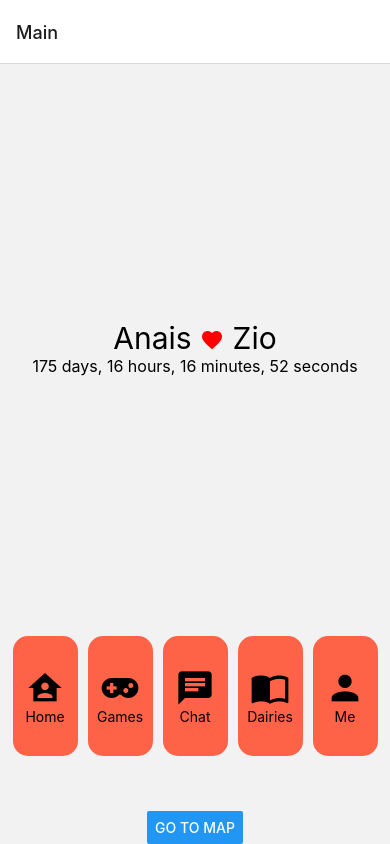
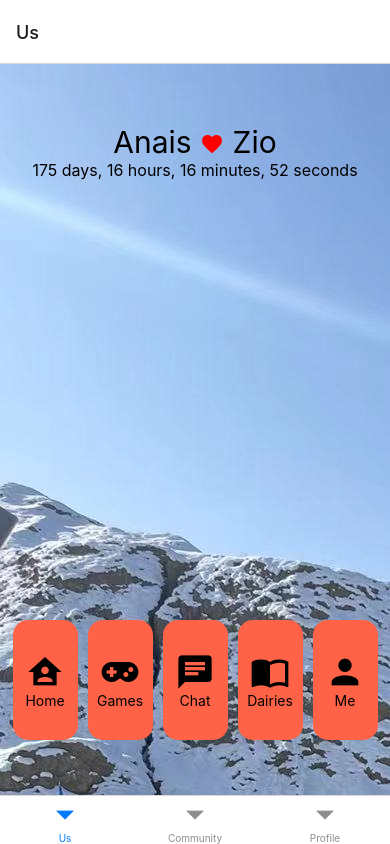
Before and after one commit to Zio7711/amazingLove, a React Native app in the folder wade/amazingLove/: screen /Us in a window 390 px wide. Built offline with nearby package versions, Linux system fonts and the light colour scheme.

Commit message:
config relative path

```diff
--- a/wade/amazingLove/App.js
+++ b/wade/amazingLove/App.js
@@ -1,21 +1,31 @@
 import { StyleSheet, Text, View } from 'react-native';
 
+import CommunityScreen from './src/screens/CommunityScreen';
 import MainScreen from './src/screens/MainScreen';
 import MapComponent from './src/components/MapComponent';
+import MyProfileScreen from './src/screens/MyProfileScreen';
 import { NavigationContainer } from '@react-navigation/native';
 import ScreenContainer from './src/components/ScreenContainer';
+import { createBottomTabNavigator } from '@react-navigation/bottom-tabs';
 import { createNativeStackNavigator } from '@react-navigation/native-stack';
 
 const Stack = createNativeStackNavigator();
+const Tab = createBottomTabNavigator();
 
 export default function App() {
   return (
     <ScreenContainer style={styles.container}>
       <NavigationContainer>
-        <Stack.Navigator initialRouteName='Home'>
+        {/* <Stack.Navigator initialRouteName='Home'>
           <Stack.Screen name='Main' component={MainScreen} />
           <Stack.Screen name='Map' component={MapComponent} />
-        </Stack.Navigator>
+        </Stack.Navigator> */}
+
+        <Tab.Navigator>
+          <Tab.Screen name='Us' component={MainScreen} />
+          <Tab.Screen name='Community' component={CommunityScreen} />
+          <Tab.Screen name='Profile' component={MyProfileScreen} />
+        </Tab.Navigator>
       </NavigationContainer>
       {/* <MapComponent /> */}
     </ScreenContainer>
--- a/wade/amazingLove/babel.config.js
+++ b/wade/amazingLove/babel.config.js
@@ -1,6 +1,22 @@
-module.exports = function(api) {
+module.exports = function (api) {
   api.cache(true);
   return {
     presets: ['babel-preset-expo'],
+    plugins: [
+      [
+        'module-resolver',
+        {
+          root: ['./src'],
+          alias: {
+            components: './src/components',
+            screens: './src/screens',
+            config: './config',
+            utils: './src/utils',
+            assets: './assets/',
+            hooks: './src/hooks',
+          },
+        },
+      ],
+    ],
   };
 };
--- a/wade/amazingLove/package.json
+++ b/wade/amazingLove/package.json
@@ -33,7 +33,8 @@
     "react-native-web": "0.17.1"
   },
   "devDependencies": {
-    "@babel/core": "^7.12.9"
+    "@babel/core": "^7.12.9",
+    "babel-plugin-module-resolver": "^4.1.0"
   },
   "private": true
 }
--- a/wade/amazingLove/src/components/MapComponent.js
+++ b/wade/amazingLove/src/components/MapComponent.js
@@ -18,23 +18,16 @@ const MapComponent = () => {
       ref={mapRef}
       style={styles.map}
       region={mapRegion}
+      showsMyLocationButton={true}
       showsUserLocation={true}
-      showsMyLocationButton={true}
-      // provider={MapView.PROVIDER_GOOGLE}
-      // onUserLocationChange={(result) => {
-      //   setMapRegion({
-      //     ...mapRegion,
-      //     latitude: result.nativeEvent.coordinate.latitude,
-      //     longitude: result.nativeEvent.coordinate.longitude,
-      //   });
-      // }}
+      mapPadding={{ bottom: 130 }}
     ></MapView>
   );
 };
 const styles = StyleSheet.create({
   map: {
-    width: Dimensions.get('window').width,
-    height: Dimensions.get('window').height,
+    height: '100%',
+    alignItems: 'stretch',
   },
 });
 export default MapComponent;
--- a/wade/amazingLove/src/components/ScreenContainer.js
+++ b/wade/amazingLove/src/components/ScreenContainer.js
@@ -1,10 +1,15 @@
-import { SafeAreaView, StyleSheet } from 'react-native';
+import { SafeAreaView, StatusBar, StyleSheet } from 'react-native';
 
 import Constants from 'expo-constants';
 import React from 'react';
 
 const ScreenContainer = ({ children }) => {
-  return <SafeAreaView style={styles.container}>{children}</SafeAreaView>;
+  return (
+    <SafeAreaView style={styles.container}>
+      {children}
+      <StatusBar barStyle='yes' />
+    </SafeAreaView>
+  );
 };
 
 const styles = StyleSheet.create({
--- a/wade/amazingLove/src/components/mainScreenComponents/MainScreenCenter.js
+++ b/wade/amazingLove/src/components/mainScreenComponents/MainScreenCenter.js
@@ -24,10 +24,13 @@ const MainScreenCenter = () => {
 
   return (
     <View style={styles.container}>
-      <Text style={styles.name}>
-        Anais <MaterialCommunityIcons name='heart' size={24} color='red' /> Zio
-      </Text>
-      <Text style={styles.description}>{displayLovingTime}</Text>
+      <View style={styles.textContainer}>
+        <Text style={styles.name}>
+          Anais <MaterialCommunityIcons name='heart' size={24} color='red' />{' '}
+          Zio
+        </Text>
+        <Text style={styles.description}>{displayLovingTime}</Text>
+      </View>
     </View>
   );
 };
@@ -35,9 +38,14 @@ const MainScreenCenter = () => {
 const styles = StyleSheet.create({
   container: {
     flex: 1,
+  },
+  textContainer: {
     justifyContent: 'center',
     alignItems: 'center',
+    top: 60,
+    right: 0,
   },
+
   name: {
     fontSize: 30,
   },
--- /dev/null
+++ b/wade/amazingLove/src/screens/CommunityScreen.js
@@ -0,0 +1,13 @@
+import { Text, View } from 'react-native';
+
+import React from 'react';
+
+const CommunityScreen = () => {
+  return (
+    <View>
+      <Text>CommunityScreen</Text>
+    </View>
+  );
+};
+
+export default CommunityScreen;
--- a/wade/amazingLove/src/screens/MainScreen.js
+++ b/wade/amazingLove/src/screens/MainScreen.js
@@ -1,20 +1,32 @@
-import { Button, StyleSheet, Text, View } from 'react-native';
+import { Button, ImageBackground, StyleSheet, Text, View } from 'react-native';
 
 import MainScreenCenter from '../components/mainScreenComponents/MainScreenCenter';
-import MainScreenIconList from '../components/mainScreenComponents/MainScreenIconList';
+import MainScreenIconList from 'components/mainScreenComponents/MainScreenIconList';
 import ScreenContainer from '../components/ScreenContainer';
 
-const MainScreen = ({ navigation }) => {
+('');
+
+const MainScreen = () => {
   return (
-    <View style={styles.container}>
-      <MainScreenCenter />
-      <MainScreenIconList />
-      <Button title='Go to Map' onPress={() => navigation.navigate('Map')} />
-    </View>
+    <ImageBackground
+      // blurRadius={10}
+      style={styles.background}
+      source={require('assets/pics/background.jpg')}
+    >
+      <View style={styles.container}>
+        <MainScreenCenter />
+        <MainScreenIconList />
+      </View>
+    </ImageBackground>
   );
 };
 
 const styles = StyleSheet.create({
+  background: {
+    flex: 1,
+    justifyContent: 'flex-end',
+    alignItems: 'center',
+  },
   container: {
     flex: 1,
     alignItems: 'center',
--- /dev/null
+++ b/wade/amazingLove/src/screens/MyProfileScreen.js
@@ -0,0 +1,13 @@
+import { Text, View } from 'react-native';
+
+import React from 'react';
+
+const MyProfileScreen = () => {
+  return (
+    <View>
+      <Text>MyProfileScreen</Text>
+    </View>
+  );
+};
+
+export default MyProfileScreen;
```
Also changed, not shown: wade/amazingLove/src/hooks/useLocation.js (added, +26 -0 lines), wade/amazingLove/assets/pics/background.jpg (renamed from wade/amazingLove/assets/pic/skiing.jpg), 1 other file (tests, documents, lock files or other folders).
